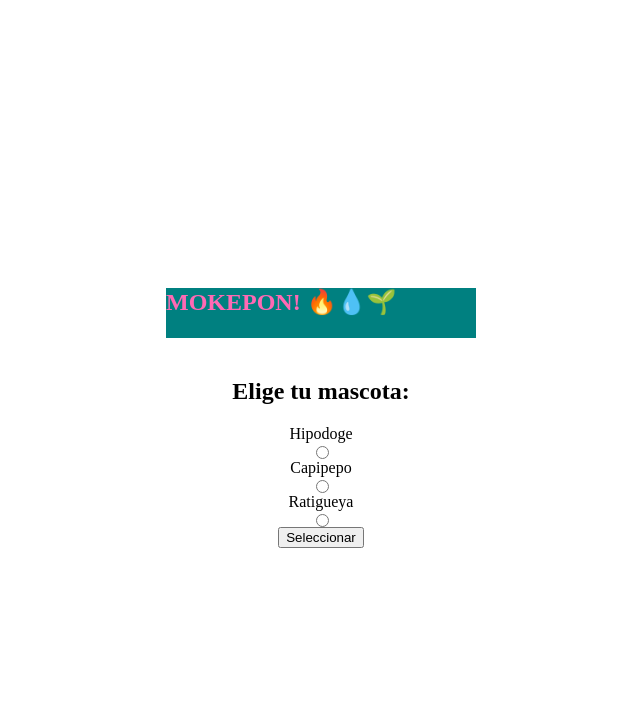
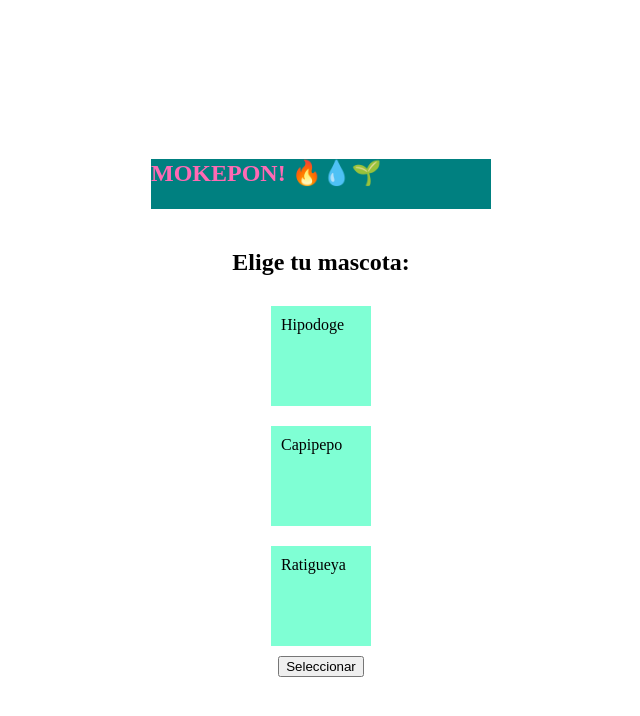
Before and after one commit to mojedal25/ProgramacionBasica, a plain HTML site: page mokepon/mokepon.html in a window 1280 px wide. Shown: the whole page, without its empty margins (319-959 px from the left). Drawn offline with Linux system fonts and the light colour scheme.

Commit message:
Subiedo estilos de CSS

```diff
--- a/mokepon/mokepon.html
+++ b/mokepon/mokepon.html
@@ -13,13 +13,13 @@
         <h1 class="titulo">MOKEPON! 🔥💧🌱</h1>
         <h2>Elige tu mascota: </h2>
 
-        <label for="hipodoge">Hipodoge</label>
+        <label class="tarjeta-de-mokepon" for="hipodoge">Hipodoge</label>
         <input type="radio" name="mascota" id="hipodoge">
 
-        <label for="capipepo">Capipepo</label>
+        <label class="tarjeta-de-mokepon" for="capipepo">Capipepo</label>
         <input type="radio" name="mascota" id="capipepo">
 
-        <label for="ratigueya">Ratigueya</label>
+        <label class="tarjeta-de-mokepon" for="ratigueya">Ratigueya</label>
         <input type="radio" name="mascota" id="ratigueya">
 
         <button id="boton-mascota">Seleccionar</button>
--- a/mokepon/style.css
+++ b/mokepon/style.css
@@ -1,6 +1,6 @@
 .titulo{
     color: hotpink;
-    width: 310px;
+    width: 340px;
     height: 50px;
     background-color: teal;
 }
@@ -12,3 +12,16 @@
     align-items: center;
     height: 100vh;
 }
+
+.tarjeta-de-mokepon {
+    width: 100px;
+    height: 100px;
+    background: aquamarine;
+    padding: 10px;
+    box-sizing: border-box;
+    margin: 10px;
+}
+
+input {
+    display: none;
+}
```
